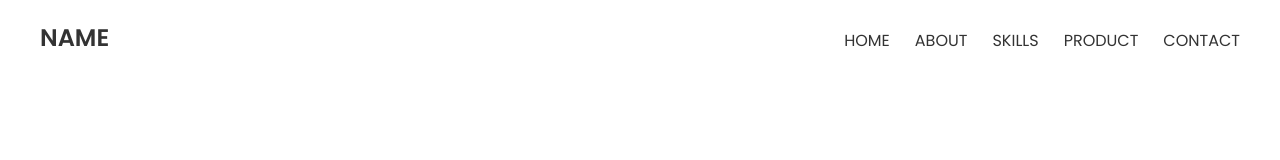
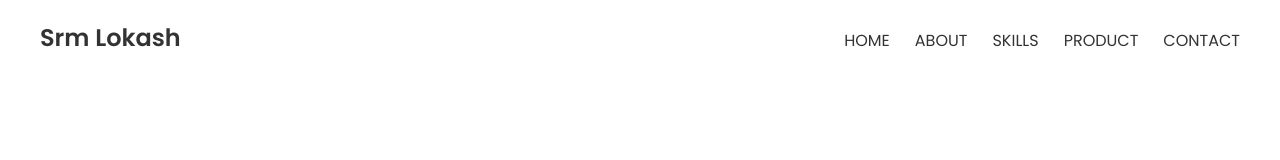
Before and after one commit to My-Lab-214/srm_mca, a plain HTML site: page index.html in a window 1280 px wide. Shown: the top 160 px of the page. Drawn offline with Linux system fonts and the light colour scheme.

Commit message:
Updated via Lokash

```diff
--- a/index.html
+++ b/index.html
@@ -39,7 +39,7 @@
 <body class="">
 
 <nav>
-  <h2>NAME</h2>
+  <h2>Srm Lokash</h2>
   <ul>
     <li><a href="#product"><span>H</span><span>O</span><span>M</span><span>E</span></a></li>
     <li><a href="#about"><span>A</span><span>B</span><span>O</span><span>U</span><span>T</span></a></li>
```
